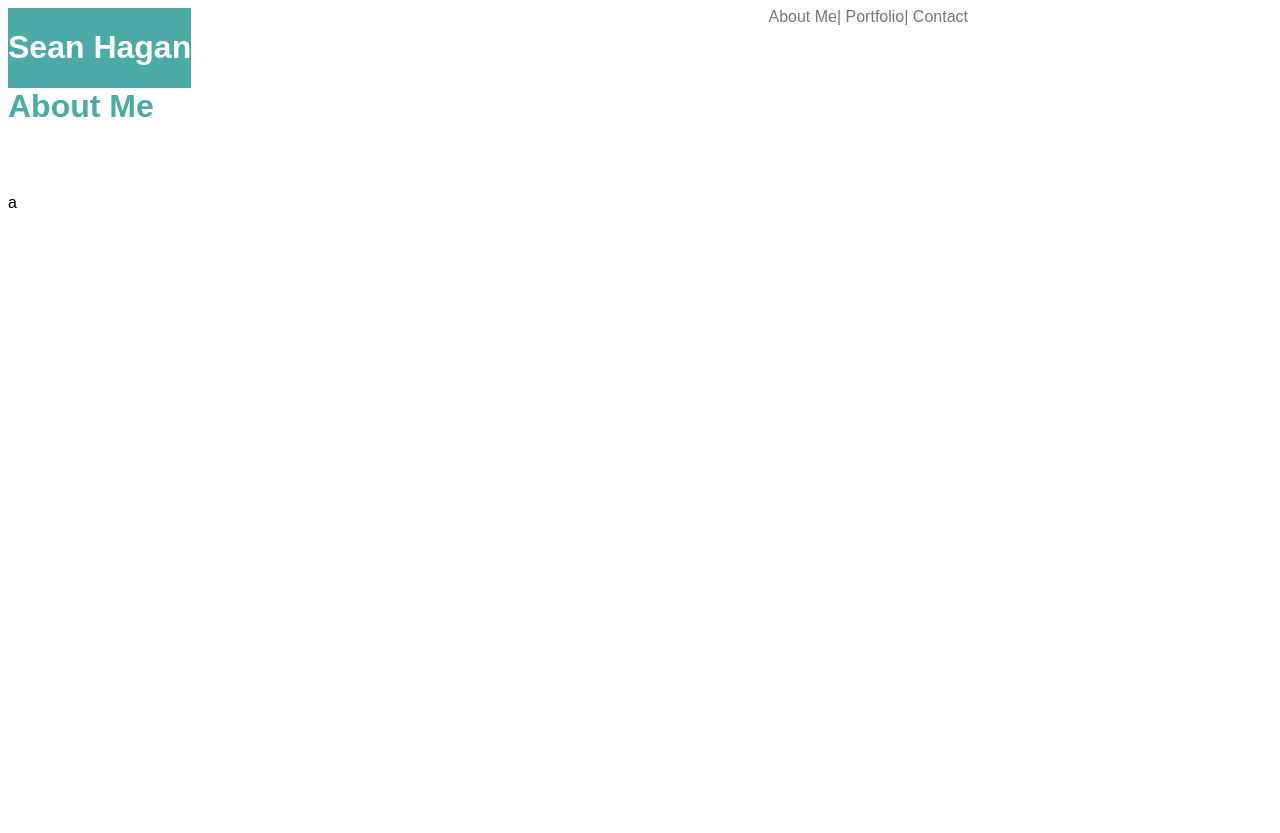
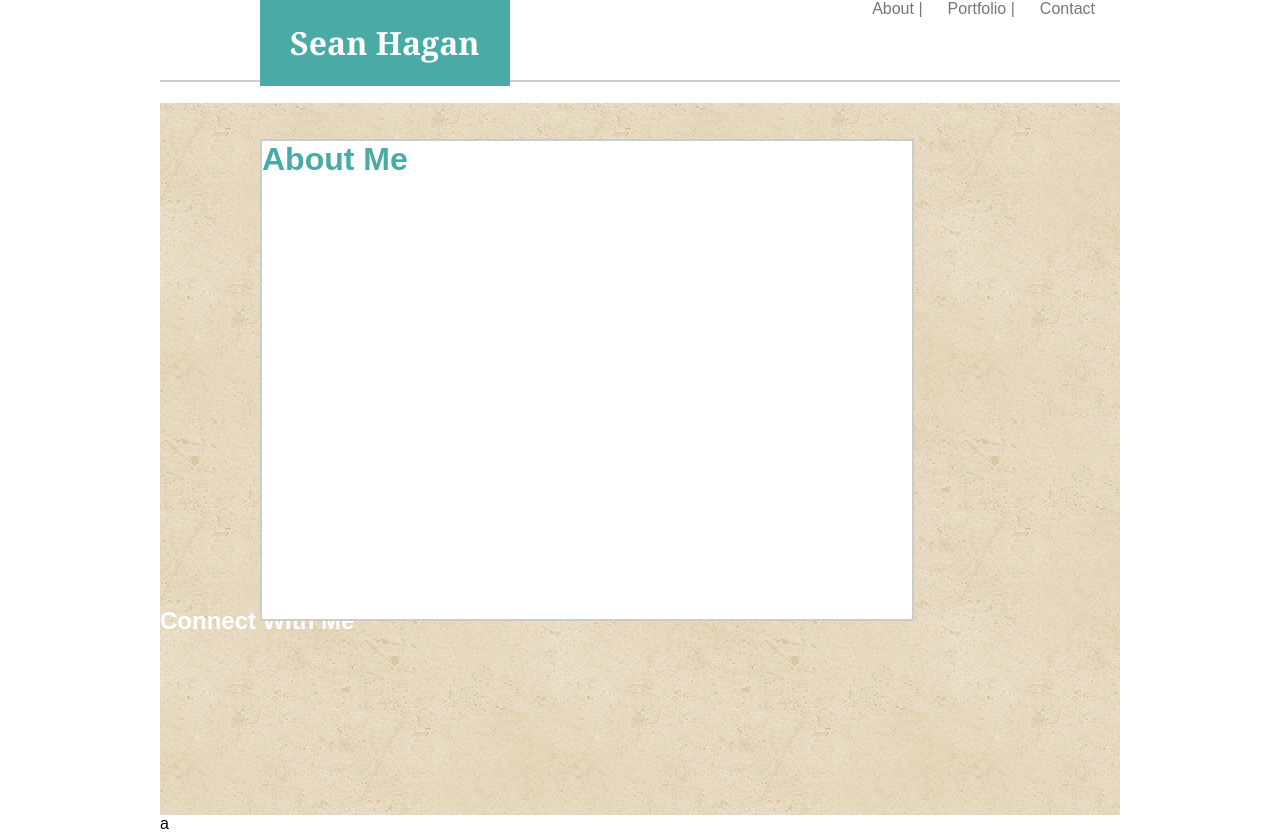
Before and after one commit to sphagan1088/Basic-Portfolio, a plain HTML site: page index.html in a window 1280 px wide. Before the commit the page ends 800 px from the top, so only its background shows below. Drawn offline with Linux system fonts and the light colour scheme.

Commit message:
added background image

```diff
--- a/assets/css/style.css
+++ b/assets/css/style.css
@@ -1,31 +1,67 @@
 body {
-	background-color: white;
+
 	width:960px;
 	font-family: 'Arial', 'Helvetica Neue', Helvetica, sans-serif;
+	margin: 0 auto;
+
 }
 
 #container {
+	position: relative;
+	left:100px;
 	float: left;
+	padding-left: 30px;
+	padding-right: 30px;
 	background-color: #4aaaa5;
 	color: white;
-	font-family: font-family: 'Georgia', Times, Times New Roman, serif;
+	font-family:  'Georgia', Times, Times New Roman, serif;
 
+}
+
+nav {
+	width:960px;
+	height: 80px;
+	text-align: center;
+	font-family:  'Arial', 'Helvetica Neue', Helvetica, sans-serif;
+	border-bottom-width: 2px;
+	border-bottom-color: #cccccc;
+	border-bottom-style: solid;
+
+
+
+
+}
+
+a{
+	color: #777777;
+	text-decoration: none;
+	float: right;
+	padding-right: 25px;
+	text-align: center;
+
+}
+
+.lower {
+
+	width:960px;
+	height:712px;
+	background-image:url(../images/vintage-concrete.png);
 }
 
 
 
-a{
-	color: #777777;
-	text-decoration: none;
-
-}
-
-
-
-
 #head2 {
+	border-width:2px;
+	border-color:#cccccc;
+	border-style: solid;
+	position: relative;
+	top: 36px;
+	left: 100px;
+	background-color: #ffffff;
 	color: #4aaaa5;
 	clear: both;
+	width:650px;
+	height: 478px;
 }
 
 h2 {
--- a/index.html
+++ b/index.html
@@ -5,20 +5,32 @@
     <title>Portfolio</title>
     <link rel="stylesheet" type="text/css" href="./assets/css/style.css">
 </head>
+<body>
 
-<body>
+
 	<div id="container">
-    <h1 class="name">Sean Hagan</h1>
+    <h1>Sean Hagan</h1>
 	</div>
-	<div style="float:right;">
-	   	<a href="#">About Me|</a>
-    	<a href="#">Portfolio|</a>
-		<a href="#">Contact</a>
-   </div>
-    <h1 id="head2">About Me</h1>
+
+	<nav>
+	   	<a href="#">Contact </a>
+    	<a href="#">Portfolio |</a>
+		  <a href="#">About |</a>
+  </nav>
+
+   <div class="lower">
+   	<h1 id="head2">About Me</h1>
     <p></p>
     <h2>Connect With Me</h2>
-    </div>
+   </div>
+
+
+
+
+
+
+
+
     <footer>a</footer>
 </body>
 
```
Also changed, not shown: assets/images/old_moon/old_moon.png (deleted), assets/images/old_moon/old_moon_@2X.jpg (deleted), assets/images/old_moon/readme.txt (deleted), assets/images/vintage-concrete.png (added).
